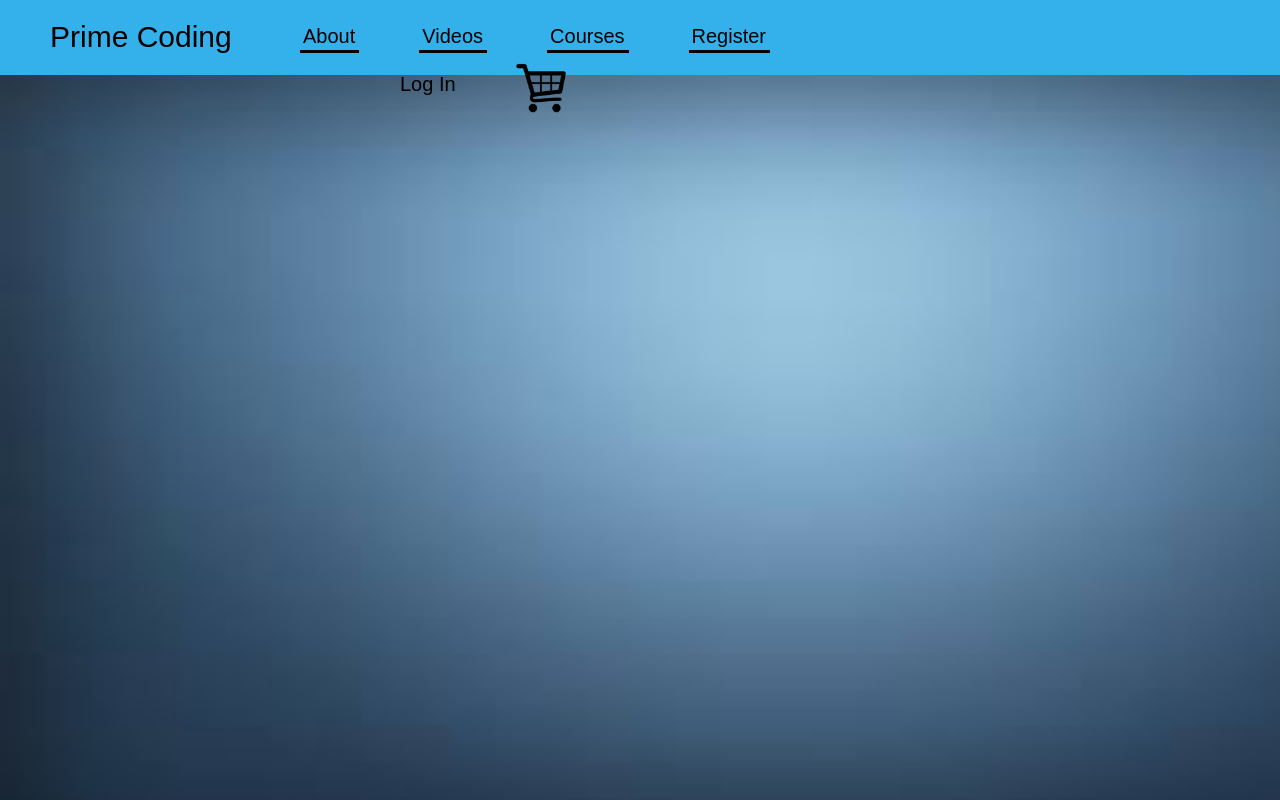
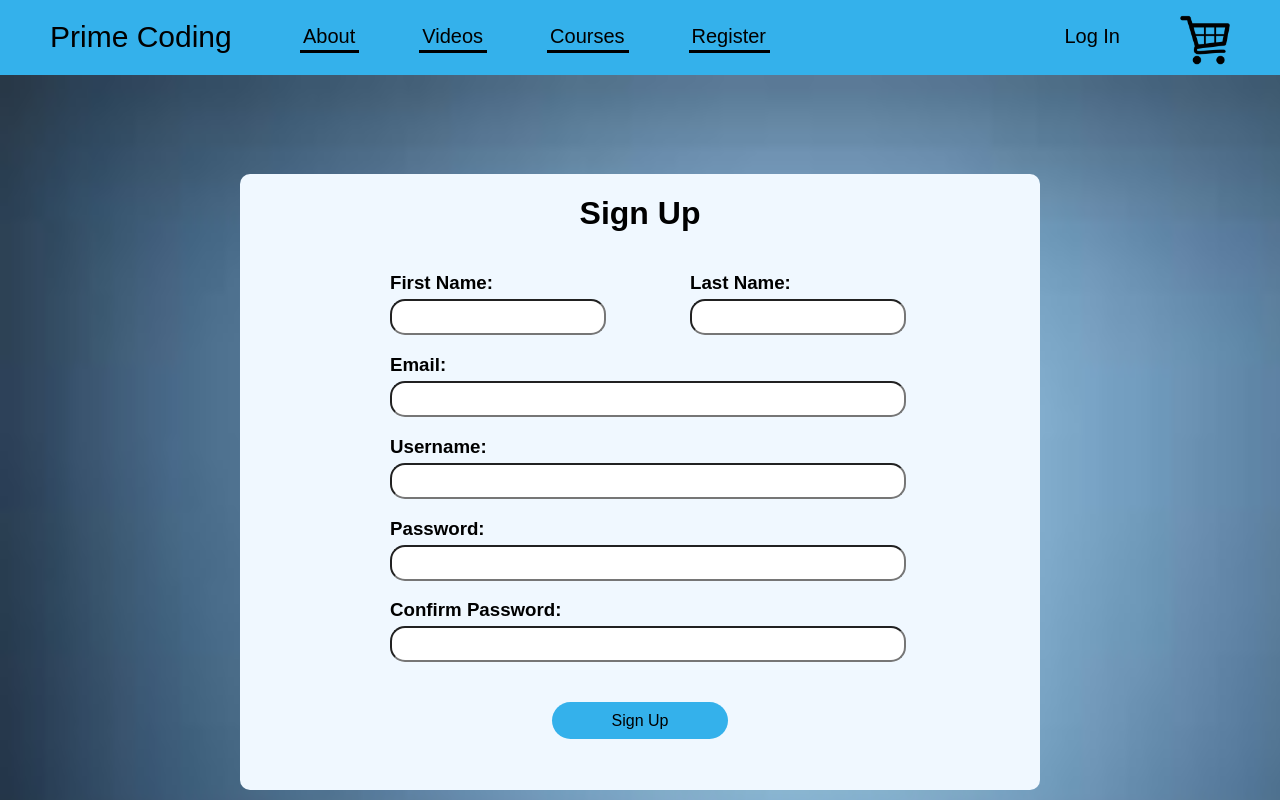
Before and after one commit to pydim001/PrimeCoding, a React (Create React App) app: page /signup in a window 1280 px wide. Shown: the top 800 px of the page. Built offline with nearby package versions, Linux system fonts and the light colour scheme.

Commit message:
sign up page

```diff
--- a/src/components/LogInButton.js
+++ /dev/null
@@ -1,12 +0,0 @@
-import { Link } from "react-router-dom";
-import "./LogInButton.css";
-
-function LogInButton(props) {
-    return (
-        <div>
-            <Link to="/" className="log-style" onClick={props.onclick}> Log In </Link>
-        </div>
-    )
-}
-
-export default LogInButton;
--- a/src/components/NavBar.css
+++ b/src/components/NavBar.css
@@ -1,5 +1,3 @@
-.App {}
-
 .App-header {
     min-height: 100vh;
     display: flex;
@@ -75,5 +73,10 @@
     display: inline-block;
     margin-top: 25px;
     font-family: 'Futura', sans-serif;
-    margin-left: 400px;
 }
+
+#left-nav {
+    display: inline-block;
+    position: absolute;
+    right: 100px;
+}
--- a/src/components/NavBar.js
+++ b/src/components/NavBar.js
@@ -13,8 +13,10 @@ function NavBar() {
                     <div className='option'><Link to='/videos' className='links'>Videos</Link></div>
                     <div className='option'><Link to='/courses' className='links'>Courses</Link></div>
                     <div className='option'><Link to='/register' className='links'>Register</Link></div>
-                    <div id="profile"><Profile /></div>
-                    <div id="image"><img src={cart} id="cart" alt='cart' /></div>
+                    <div id="left-nav">
+                        <div id="profile"><Profile /></div>
+                        <div id="image"><img src={cart} id="cart" alt='cart' /></div>
+                    </div>
                 </div>
             </body >
         </div >
--- /dev/null
+++ b/src/components/ReqButton.js
@@ -0,0 +1,12 @@
+import { Link } from "react-router-dom";
+import "./ReqButton.css";
+
+function ReqButton(props) {
+    return (
+        <div>
+            <Link to="/" className="log-style" onClick={props.onclick}>{props.title}</Link>
+        </div>
+    )
+}
+
+export default ReqButton;
--- a/src/pages/Courses.js
+++ b/src/pages/Courses.js
@@ -8,6 +8,7 @@ import { getFetch } from '../fetch';
 
 function Courses() {
 
+    // eslint-disable-next-line
     const [data, setData] = useState();
     getFetch("courses/").then(res => { setData(res) });
 
--- a/src/pages/LogIn.js
+++ b/src/pages/LogIn.js
@@ -1,6 +1,6 @@
 import "./LogIn.css";
 import { Link } from "react-router-dom";
-import LogInButton from "../components/LogInButton";
+import ReqButton from "../components/ReqButton";
 import RememberMe from "../components/RememberMe";
 import Field from "../components/Field";
 
@@ -24,7 +24,7 @@ function LogIn(props) {
                     </div>
                 </div>
                 <div id="lib">
-                    <LogInButton onclick={login} />
+                    <ReqButton onclick={login} title="Log In" />
                 </div>
                 <div className="forgot"><p><Link to="/forgot-username" className="f-links">Forgot username?</Link></p></div>
                 <div className="forgot"><p><Link to="/forgot-password" className="f-links">Forgot password?</Link></p></div>
--- a/src/pages/SignUp.css
+++ b/src/pages/SignUp.css
@@ -1,6 +1,55 @@
 #signup-div {
+    font-family: 'Futura', sans-serif;
+    height: 714px;
+    display: flex;
+    align-items: center;
+    justify-content: center;
     background-image: url("../assets/bgor.jpeg");
-    background-size: 1600px 800px;
-    width: 100%;
-    height: 100vh;
+    background-repeat: no-repeat;
+    background-size: 1600px 1600px;
+    padding-top: 50px;
+    padding-bottom: 50px;
 }
+
+#login-header {
+    text-align: center;
+    width: 800px;
+    background-color: aliceblue;
+    border-radius: 10px;
+    padding-bottom: 20px;
+}
+
+.inputs {
+    width: 500px;
+    height: 30px;
+    border-radius: 15px;
+    padding-left: 10px;
+    font-size: 17px;
+}
+
+.labels {
+    text-align: start;
+    margin-bottom: 5px;
+}
+
+#lib {
+    margin-bottom: 40px;
+}
+
+.forms {
+    border: 0px solid black;
+    width: 500px;
+    margin-left: auto;
+    margin-right: auto;
+}
+
+.half-name {
+    border: 0px solid black;
+    width: 200px;
+    display: inline-block;
+}
+
+#name-form {
+    display: flex;
+    justify-content: space-between;
+}
--- a/src/pages/SignUp.js
+++ b/src/pages/SignUp.js
@@ -1,9 +1,41 @@
 import "./SignUp.css";
+import Field from "../components/Field";
+import ReqButton from "../components/ReqButton";
 
 function SignUp() {
+
+    const login = () => {
+
+    }
+
     return (
         <div id="signup-div">
-
+            <div id="login-header">
+                <h1>Sign Up</h1>
+                <div className="forms" id="name-form">
+                    <div className="half-name">
+                        <Field name="First Name" width={200} type="text" />
+                    </div>
+                    <div className="half-name">
+                        <Field name="Last Name" width={200} type="text" />
+                    </div>
+                </div>
+                <div className="forms">
+                    <Field name="Email" width={500} type="text" />
+                </div>
+                <div className="forms">
+                    <Field name="Username" width={500} type="text" />
+                </div>
+                <div className="forms">
+                    <Field name="Password" width={500} type="password" />
+                </div>
+                <div className="forms">
+                    <Field name="Confirm Password" inputStyle={{ marginBottom: 50 }} width={500} type="password" />
+                </div>
+                <div id="lib">
+                    <ReqButton onclick={login} title="Sign Up" />
+                </div>
+            </div>
         </div>
     )
 }
```
Also changed, not shown: src/components/ReqButton.css (renamed from src/components/LogInButton.css).
